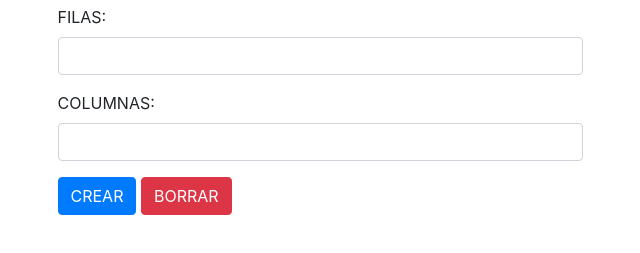
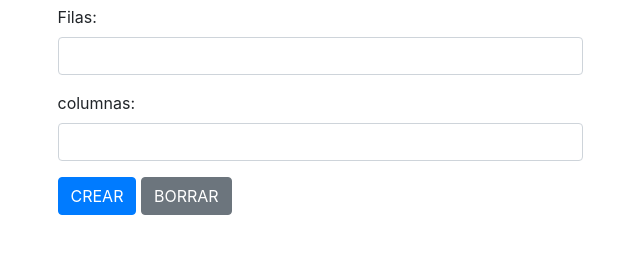
Before and after one commit to CarlosMg96/aweb.08.crear_tabla, a plain HTML site: page index.html in a window 1280 px wide. Shown: the part 59-312 px from the top of the page, without its empty margins (320-960 px from the left). Drawn offline with nearby package versions, Linux system fonts and the light colour scheme.

Commit message:
LLa segunda es la vencida

```diff
--- a/index.html
+++ b/index.html
@@ -24,11 +24,11 @@
                 </legend>
                 <form action="" method="POST">
                     <div class="form-group">
-                        <label for="nombre">FILAS:</label>
+                        <label for="filas">Filas:</label>
                         <input class="form-control" type="text" name="filas" id="filas">
                     </div>
                     <div class="form-group">
-                        <label for="primerApellido">COLUMNAS:</label>
+                        <label for="columnas">columnas:</label>
                         <input class="form-control" type="text" name="columnas" id="columnas">
                     </div>
 
@@ -36,7 +36,7 @@
                         <div class="form-group">
                             <input class="btn btn-primary" type="button" value="CREAR" name="crear" id="columnas"
                                 onclick="crearTabla()">
-                            <input class="btn btn-danger" type="reset" value="BORRAR">
+                            <input class="btn btn-secondary" type="reset" value="BORRAR">
                         </div>
                     </div>
                 </form>
```
